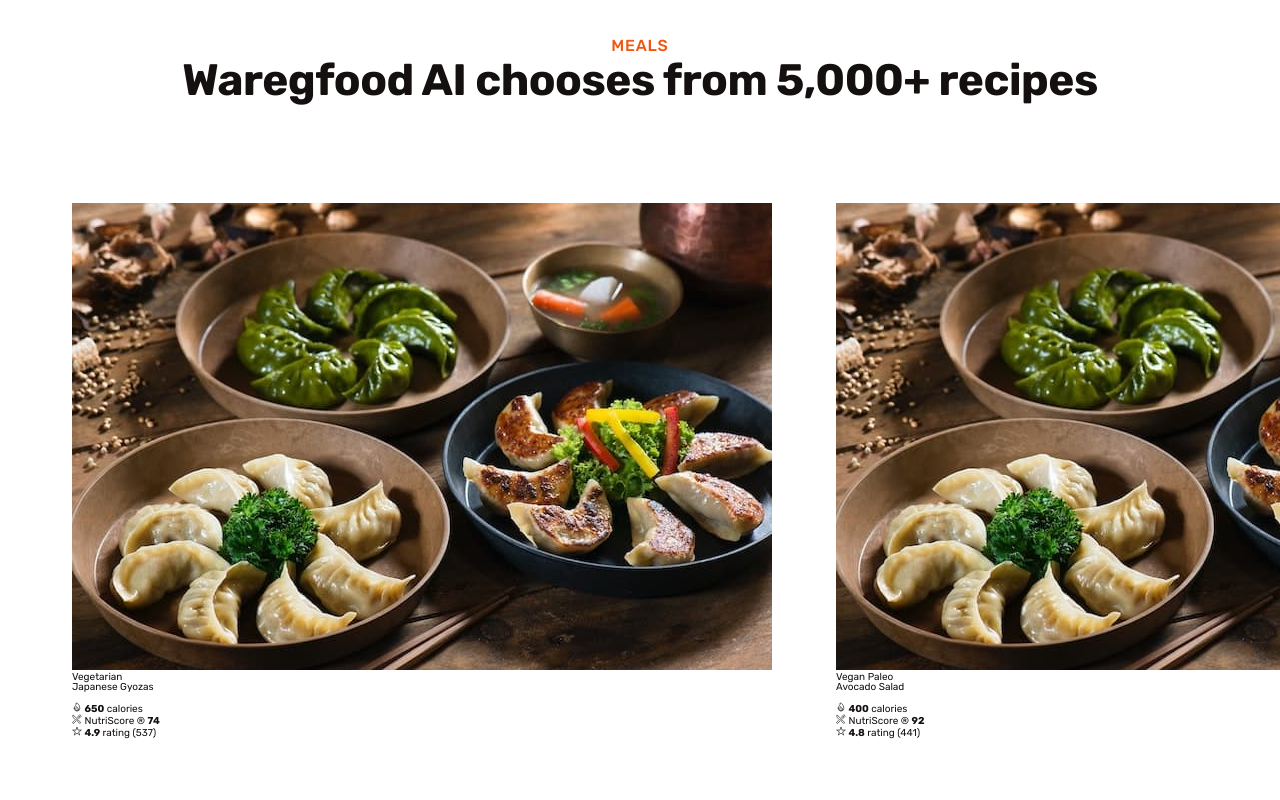
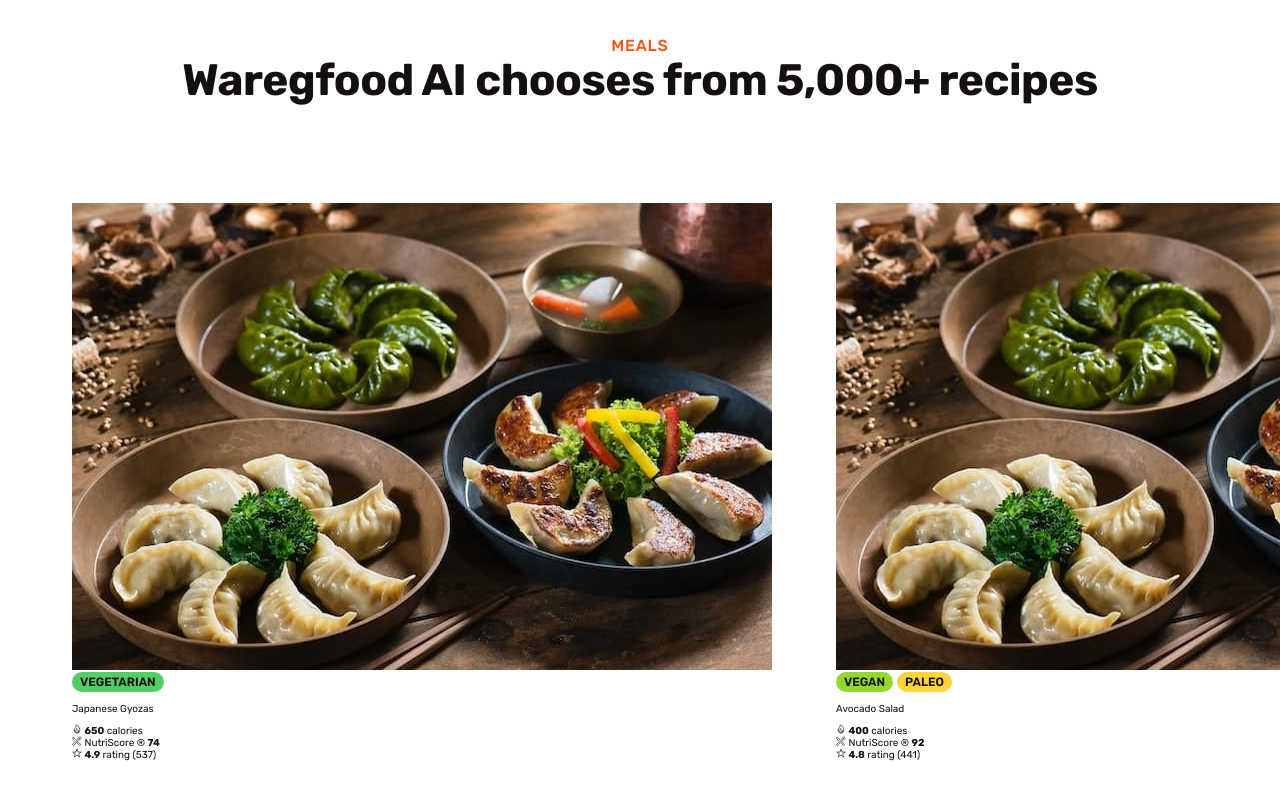
Before and after one commit to shahadat3669/waregfood, a website built with webpack: page src/index.html in a window 1280 px wide. Shown: the part 2596-3396 px from the top of the page. Built offline with nearby package versions, Linux system fonts and the light colour scheme; a script that the page names is missing.

Commit message:
Add base styles  for tags.

```diff
--- a/src/main.scss
+++ b/src/main.scss
@@ -333,6 +333,34 @@ h4,
   }
 }
 
+.tags {
+  margin-bottom: 1.2rem;
+  display: flex;
+  gap: 0.4rem;
+
+  & .tag {
+    display: inline-block;
+    padding: 0.4rem 0.8rem;
+    font-size: 1.2rem;
+    text-transform: uppercase;
+    color: $dark-gray-1;
+    border-radius: 100px;
+    font-weight: 600;
+
+    &--vegetarian {
+      background-color: $vegetarian;
+    }
+
+    &--vegan {
+      background-color: $vegan;
+    }
+
+    &--paleo {
+      background-color: $paleo;
+    }
+  }
+}
+
 // header
 .header {
   display: flex;
```
